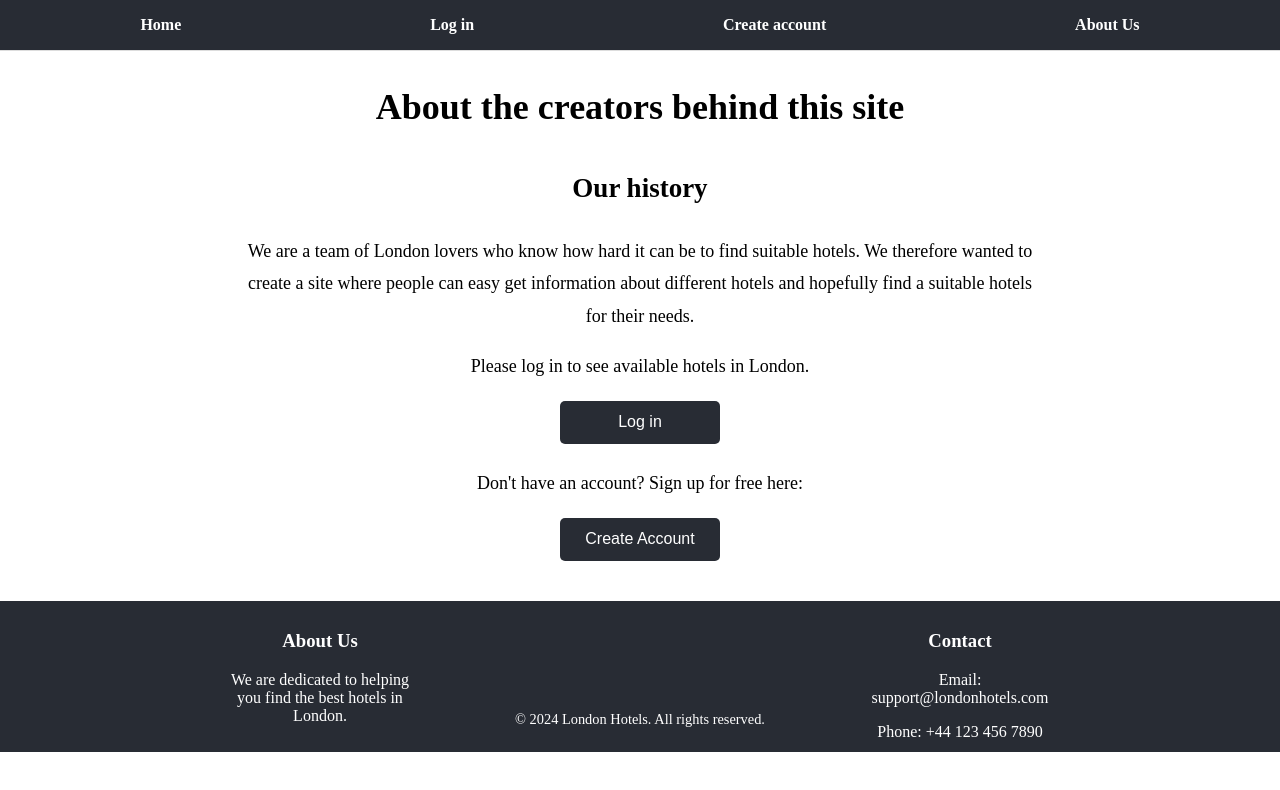
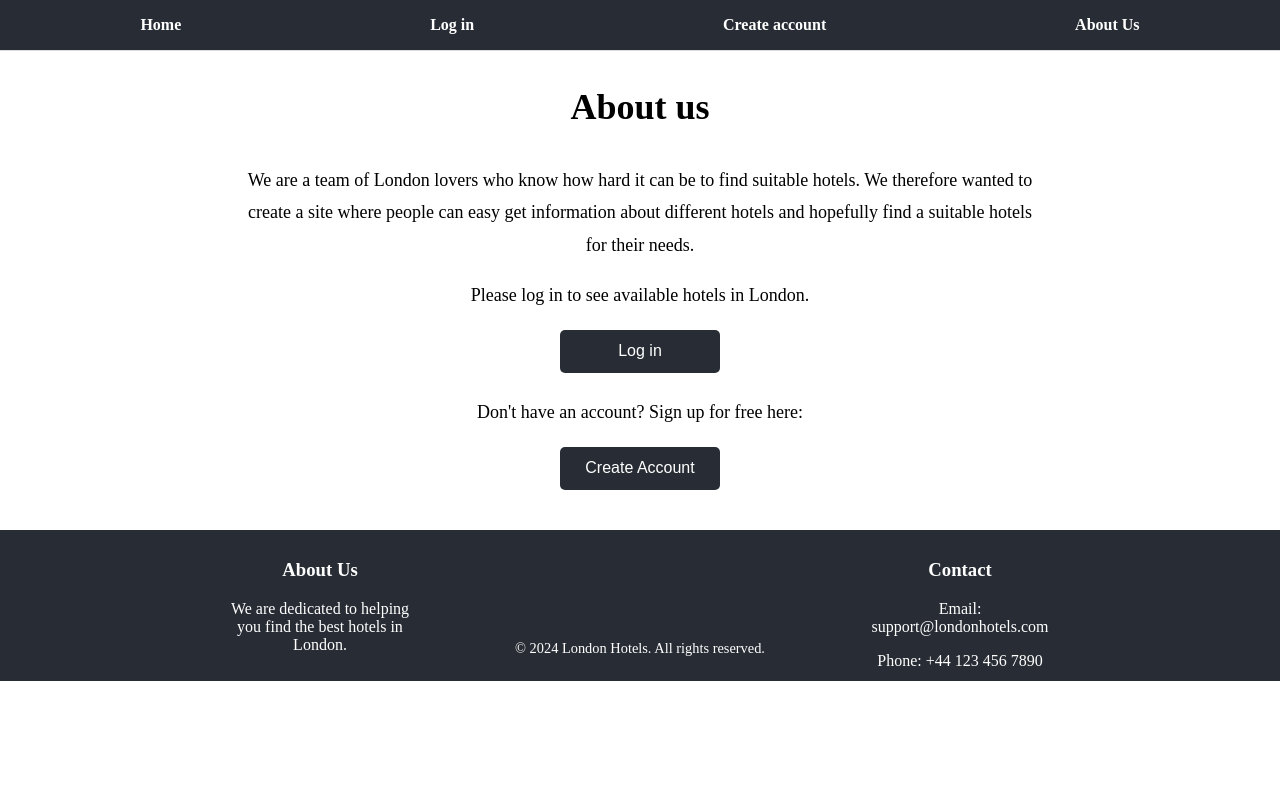
Before and after one commit to MalinJGit/london-hotels, a React (Vite) app in the folder frontend/: page /about in a window 1280 px wide. Shown: the top 790 px of the page. Built offline with nearby package versions, Linux system fonts and the light colour scheme.

Commit message:
Made some changes for the test to be approved

```diff
--- a/frontend/src/pages/AboutUs.tsx
+++ b/frontend/src/pages/AboutUs.tsx
@@ -23,11 +23,10 @@ const AboutUs: React.FC = () => {
     return (
         <div className="about-us-container">
             <header className="about-us-header">
-                <h1>About the creators behind this site</h1>
+                <h1>About us</h1>
             </header>
 
             <section className="about-us-content">
-                <h2>Our history</h2>
                 <p>
                     We are a team of London lovers who know how hard it can be to find suitable hotels. We therefore wanted to create a site where people can easy get information about different hotels and hopefully find a suitable hotels for their needs.
                 </p>
```
Also changed, not shown: 1 other file (tests, documents, lock files or other folders).
